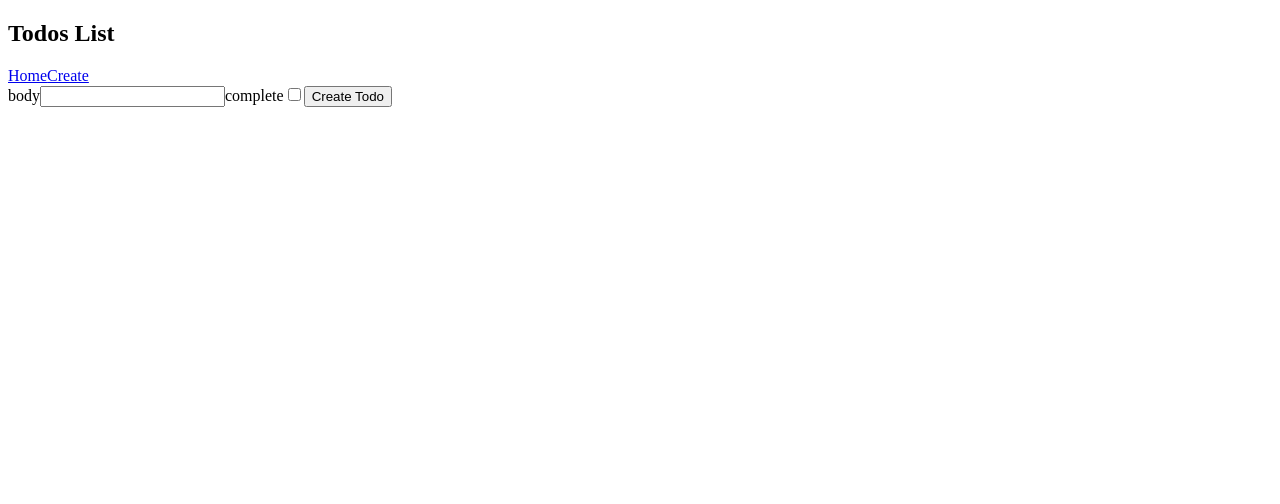
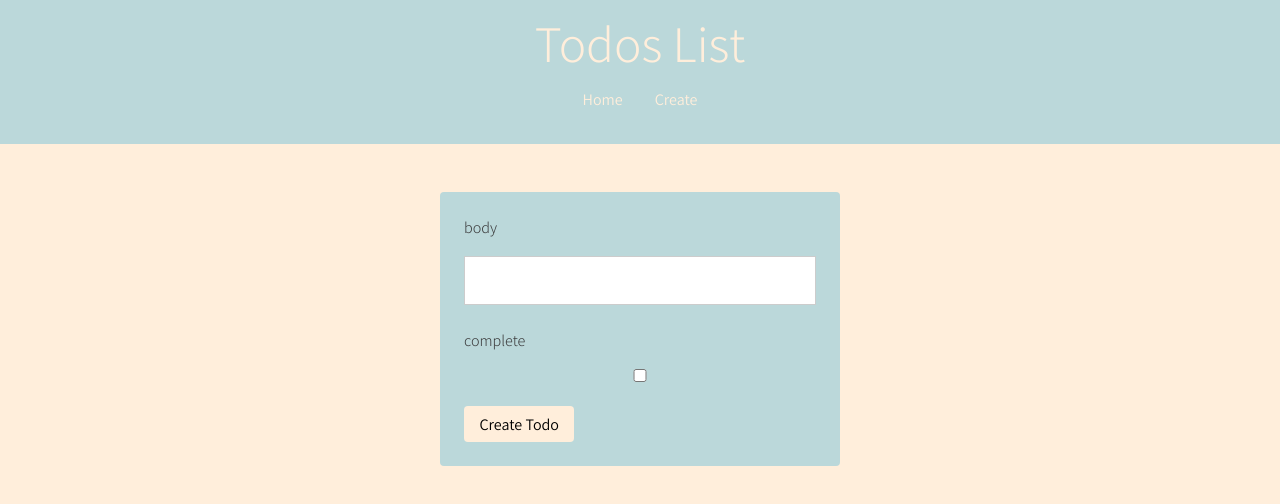
Before and after one commit to Adam-Robson/watercooler, a React (Vite) app: page /create in a window 1280 px wide. Shown: the top 504 px of the page. Built offline with nearby package versions, Linux system fonts and the light colour scheme.

Commit message:
add styles to todo list

```diff
--- a/src/index.css
+++ b/src/index.css
@@ -0,0 +1,168 @@
+:root {
+  --sugar: hsla(18, 36%, 51%, 1);
+  --antique: hsla(32, 100%, 93%, 1);
+  --gray: hsla(216, 20%, 61%, 1);
+  --jet: hsla(240, 1%, 23%, 1);
+  --alice: rgb(187, 216, 218);
+  --main: 'Assistant', sans-serif;
+
+  box-sizing: border-box;
+  font-family: Inter, system-ui, Avenir, Helvetica, Arial, sans-serif;
+  line-height: 1.5;
+  font-weight: 300;
+
+  color-scheme: light dark;
+  color: rgba(255, 255, 255, 0.87);
+  background-color: #242424;
+
+  font-synthesis: none;
+  text-rendering: optimizeLegibility;
+  -webkit-font-smoothing: antialiased;
+  -moz-osx-font-smoothing: grayscale;
+  -webkit-text-size-adjust: 100%;
+}
+
+body {
+  margin: 0;
+  background: var(--antique);
+  color: var(--jet);
+  font-family: var(--main);
+  min-width: 20rem;
+  min-height: 100vh;
+}
+
+.page {
+  max-width: 25rem;
+  margin: 1.5rem auto;
+  padding: 1.5rem;
+}
+
+nav {
+  background: var(--alice);
+  padding: 1rem 1.5rem;
+  text-align: center;
+}
+
+nav a {
+  color: var(--antique);
+  margin: 1rem;
+  display: inline-block;
+}
+
+nav h1 {
+  color: var(--antique);
+}
+
+h1 {
+  font-size: 3.2em;
+  line-height: 1.1;
+  margin: 0;
+  font-weight: 300;
+}
+
+h2,
+h3 {
+  margin: 0;
+  font-weight: 300;
+}
+
+.todo-grid {
+  margin-top: 2rem;
+  display: grid;
+  grid-template-columns: 1fr 1fr 1fr;
+  gap: 2rem;
+}
+
+.todo-card {
+  width: 100%;
+  padding: 1rem;
+  background: var(--gray);
+  color: var(--antique);
+  border-radius: 4px;
+  position: relative;
+  margin: 1rem;
+}
+
+.todo-card .buttons {
+  text-align: right;
+}
+
+
+.error-card {
+  width: 100%;
+  display: flex;
+  justify-content: center;
+  align-items: center;
+  padding: 1rem;
+  margin: 1rem auto;
+}
+
+.error {
+  color: var(--sugar);
+}
+
+
+form {
+  background: var(--alice);
+  padding: 1.5rem;
+  max-width: 25rem;
+  margin: 0 auto;
+  border-radius: 4px;
+}
+
+form input {
+  display: block;
+  width: 100%;
+  padding: 1rem;
+  box-sizing: border-box;
+  border: 1px solid #ccc;
+  margin: 1rem 0 1.5rem 0;
+}
+
+
+button {
+  border-radius: 4px;
+  border: 1px solid transparent;
+  padding: 0.4em .9em;
+  font-size: 1em;
+  font-weight: 400;
+  font-family: inherit;
+  background-color: var(--jet);
+  cursor: pointer;
+  transition: border-color 0.25s;
+}
+
+button:hover {
+  border-color: var(--sugar);
+}
+
+
+a {
+  font-weight: 400;
+  color: var(--sugar);
+  text-decoration: inherit;
+}
+
+a:hover {
+  color: var(--alice);
+}
+
+button:focus,
+button:focus-visible {
+  outline: 4px auto -webkit-focus-ring-color;
+}
+
+@media (prefers-color-scheme: light) {
+  :root {
+    color: #213547;
+    background-color: #ffffff;
+  }
+
+  a:hover {
+    color: var(--alice);
+  }
+
+  button {
+    background-color: var(--antique);
+  }
+}
```
